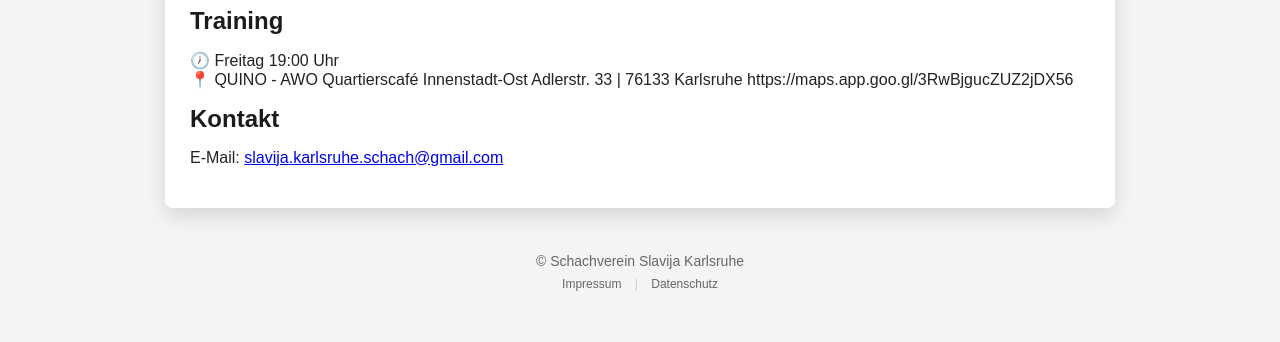
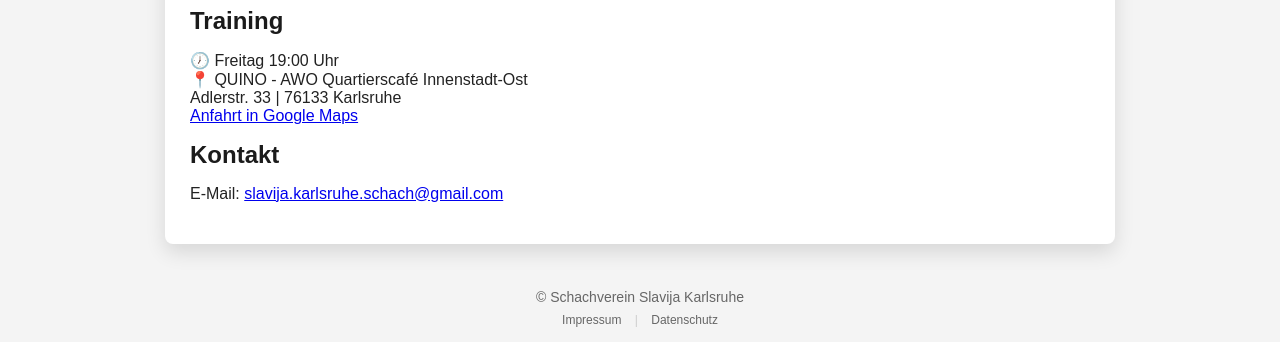
Before and after one commit to Slavija-Karlsruhe-Schach/slavija-karlsruhe-webseite, a plain HTML site: page index.html in a window 1280 px wide. Shown: the part 522-864 px from the top of the page. Before the commit the page ends 828 px from the top, so only its background shows below. Drawn offline with Linux system fonts and the light colour scheme.

Commit message:
Update index.html
..

```diff
--- a/index.html
+++ b/index.html
@@ -34,11 +34,10 @@
   <h2>Training</h2>
   <p>
     🕖 Freitag 19:00 Uhr<br>
-    📍 QUINO - AWO Quartierscafé Innenstadt-Ost
-        Adlerstr. 33 | 76133 Karlsruhe
-        https://maps.app.goo.gl/3RwBjgucZUZ2jDX56
-
-
+    📍 QUINO - AWO Quartierscafé Innenstadt-Ost<br>
+    Adlerstr. 33 | 76133 Karlsruhe<br>
+    <a href="https://maps.app.goo.gl/3RwBjgucZUZ2jDX56" target="_blank" rel="noopener noreferrer">Anfahrt in Google Maps</a>
+  </p>
 
   <h2>Kontakt</h2>
   <p>
```
